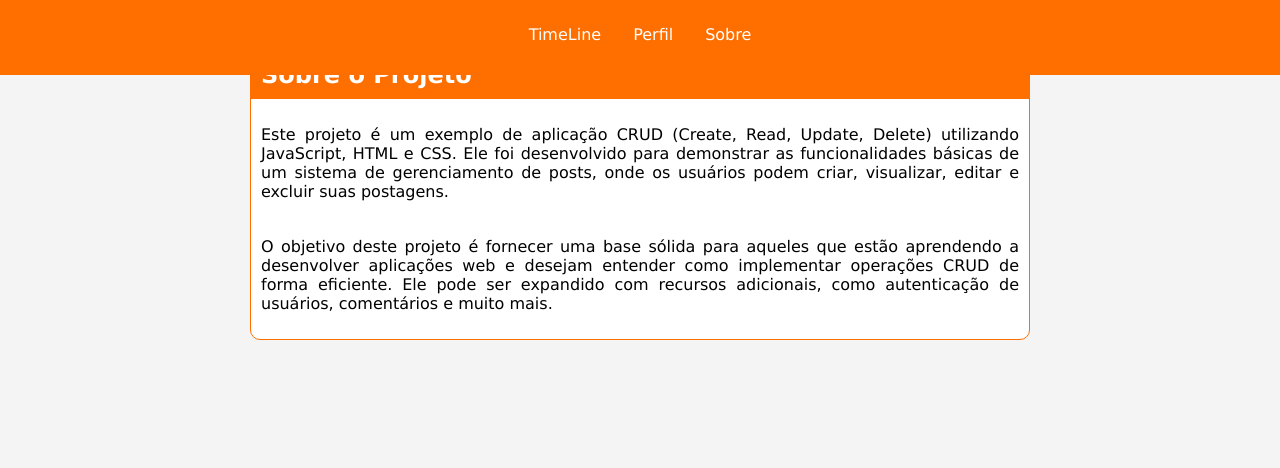
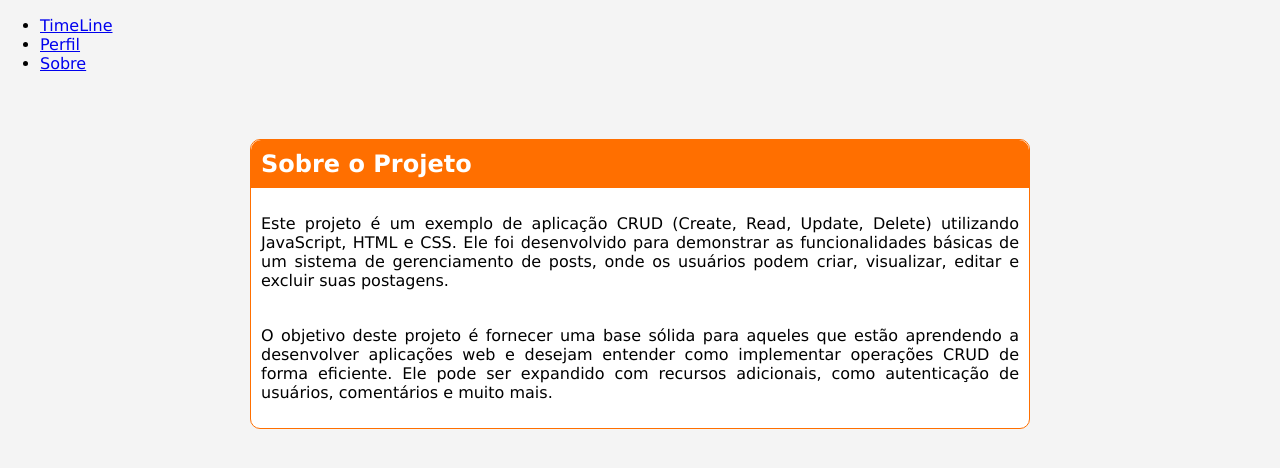
Before and after one commit to devjoaosoares/CrudJS, a plain HTML site: page app/views/about.html in a window 1280 px wide. Drawn offline with Linux system fonts and the light colour scheme.

Commit message:
Remoção da NavBar

```diff
--- a/public/css/style.css
+++ b/public/css/style.css
@@ -14,37 +14,6 @@ body {
     margin: 0;
     padding: 0;
 
-}
-
-nav {
-    position: fixed;
-    width: 100%;
-    z-index: 1000;
-}
-
-ul {
-  list-style-type: none;
-  margin: 0;
-  padding: 0;
-  overflow: hidden;
-  min-height: 75px;
-  background-color: #ff6f00;
-  display: flex;
-  justify-content: center;
-  align-self: center;
-}
-
-ul li {
-  margin: 0;
-  padding: 0;
-}
-
-ul li a {
-  display: block;
-  color: white;
-  text-align: center;
-  padding: 25px 16px;
-  text-decoration: none;
 }
 
 .section-about {
@@ -92,7 +61,6 @@ main{
     padding: 0px 25px;
     border-right: 1px solid #ff6f00;
     background: white;
-    margin-top: 75px;
 }
 
 /* LADO DIREITO */
@@ -100,7 +68,6 @@ main{
     margin-left: 20%;
     width: 80%;
     padding: 0;
-    margin-top: 75px;
 }
 
 /*Time Line Post Style */
```
Also changed, not shown: app/views/index.html (+0 -7 lines).
